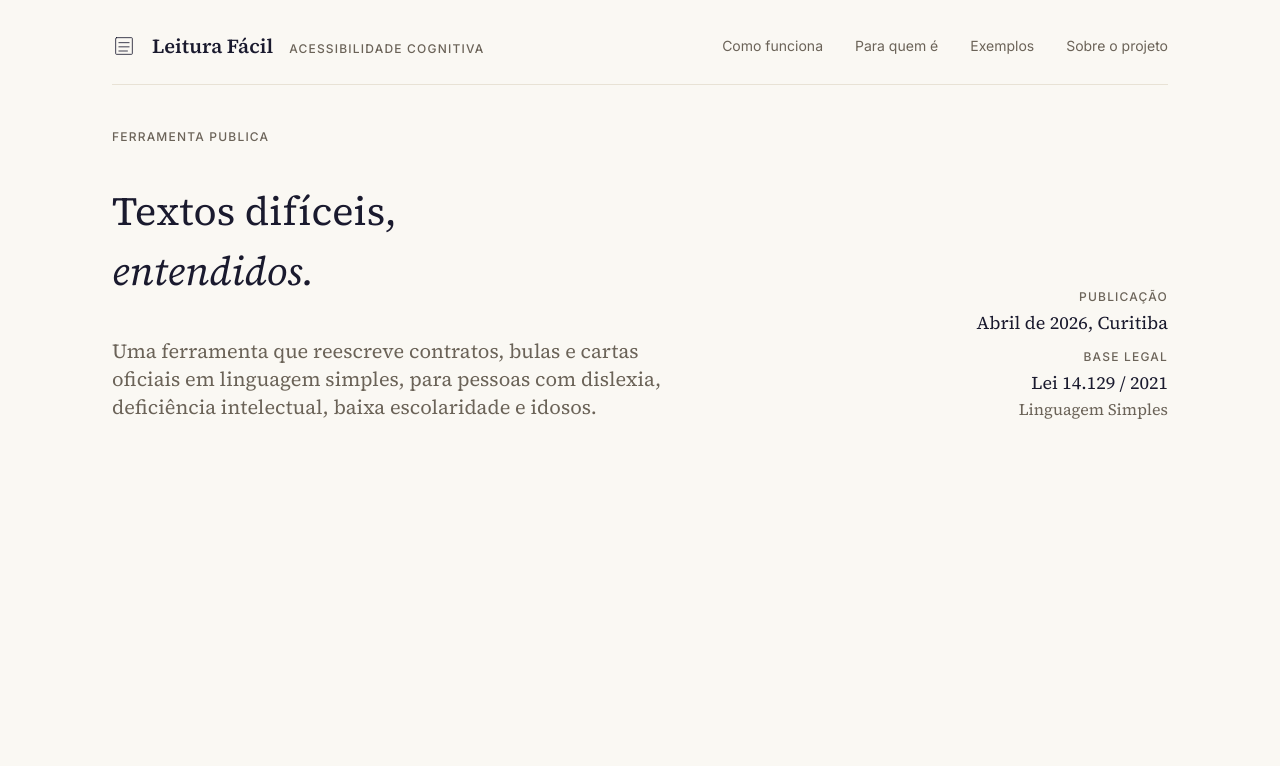
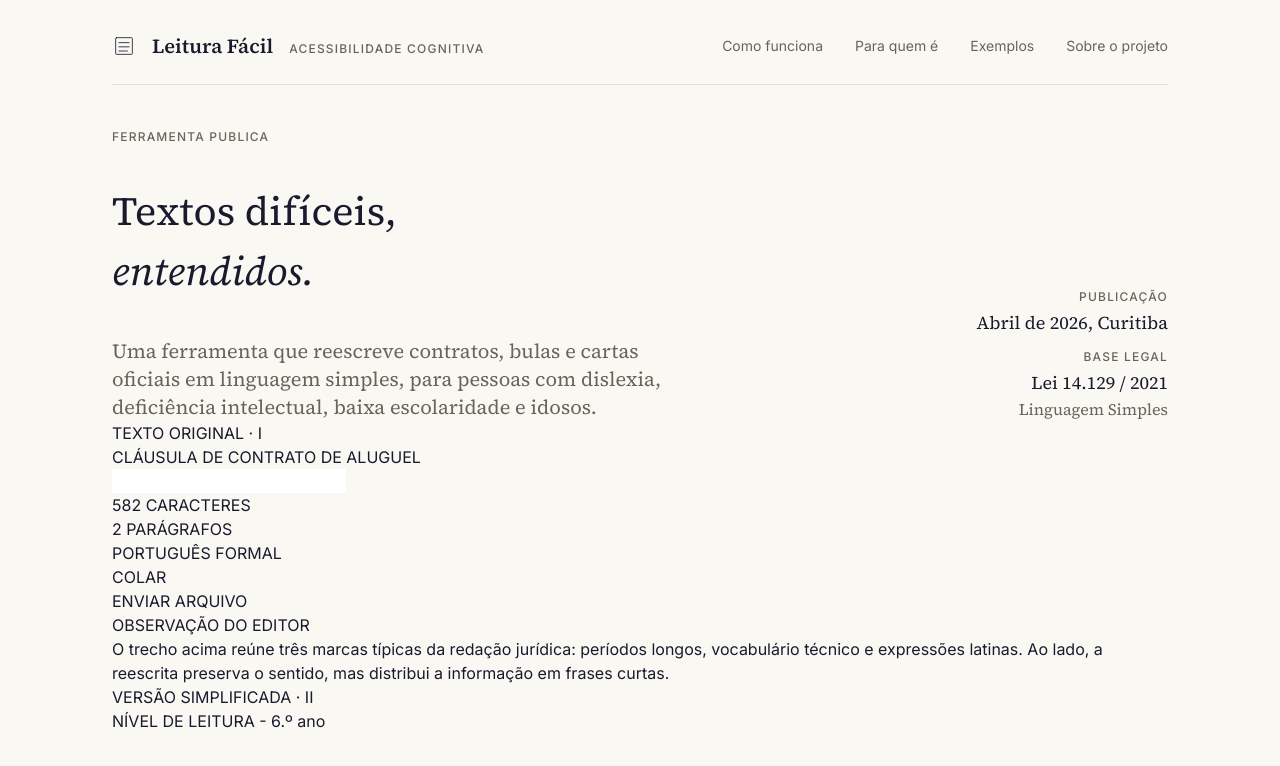
Before and after one commit to Carloslgp/EasyRead, a React (Vite) app: page / in a window 1280 px wide. Shown: the top 766 px of the page. Built offline with nearby package versions, Linux system fonts and the light colour scheme.

Commit message:
feat: add form section and paragraph counter

```diff
--- a/src/App.tsx
+++ b/src/App.tsx
@@ -1,4 +1,4 @@
-import {Header, HeroSection} from "./components";
+import {Header, HeroSection, Form} from "./components";
 
   function App() {
     return (
@@ -7,7 +7,7 @@ import {Header, HeroSection} from "./components";
             <main className="min-h-screen bg-paper text-ink px-4 lg:px-28 pt-6 sm:pt-8">
             <HeroSection/>
 
-
+            <Form/>
 
             </main>
 
--- /dev/null
+++ b/src/components/Form.tsx
@@ -0,0 +1,61 @@
+import Paragraph from "./ui/Paragraph"
+
+
+
+function Form(){
+    return(
+
+        <div>
+
+
+            <div>
+
+                <div>
+                    <div>
+                        <p>TEXTO ORIGINAL · I</p>
+
+                        <p>CLÁUSULA DE CONTRATO DE ALUGUEL</p>
+                    </div>
+
+                    <input type="text" name="" id="" />
+
+                    <div>
+                        <Paragraph valor={582} label="CARACTERE"/>
+                        <Paragraph valor={2} label="PARÁGRAFO"/>
+                        <p>PORTUGUÊS FORMAL</p>
+                        <p>COLAR</p>
+                        <p>ENVIAR ARQUIVO</p>
+                    </div>
+
+                    <div>
+                        <p>OBSERVAÇÃO DO EDITOR</p>
+                        <p>O trecho acima reúne três marcas típicas da redação jurídica: períodos longos, vocabulário técnico e expressões latinas. Ao lado, a reescrita preserva o sentido, mas distribui a informação em frases curtas.</p>
+
+                    </div>
+
+
+                </div>
+
+                <div>
+                    <div>
+                        <p>VERSÃO SIMPLIFICADA · II</p>
+                        <p>NÍVEL DE LEITURA - 6.º ano</p>
+                    </div>
+
+                </div>
+
+            </div>
+
+
+            <div>
+
+            </div>
+
+        </div>
+
+
+    )
+}
+
+
+export default Form
--- a/src/components/index.tsx
+++ b/src/components/index.tsx
@@ -1,2 +1,3 @@
 export { default as Header } from "./header";
 export { default as HeroSection } from "./HeroSection";
+export { default as Form } from "./Form";
--- /dev/null
+++ b/src/components/ui/Paragraph.tsx
@@ -0,0 +1,18 @@
+
+
+type InfoBadgeProps = {
+  valor: number;
+  label: string;
+};
+
+function Paragraph({ valor, label} : InfoBadgeProps){
+    return (
+        <div>
+            <span>{valor + " "}</span>
+            <span>{valor > 1 ? `${label}S` : label}</span>
+        </div>
+
+    )
+}
+
+export default Paragraph
```
